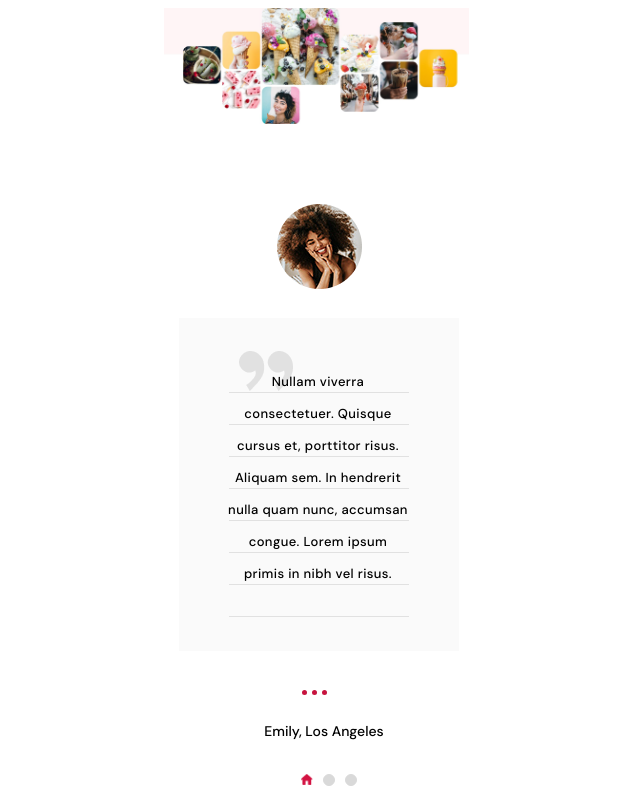
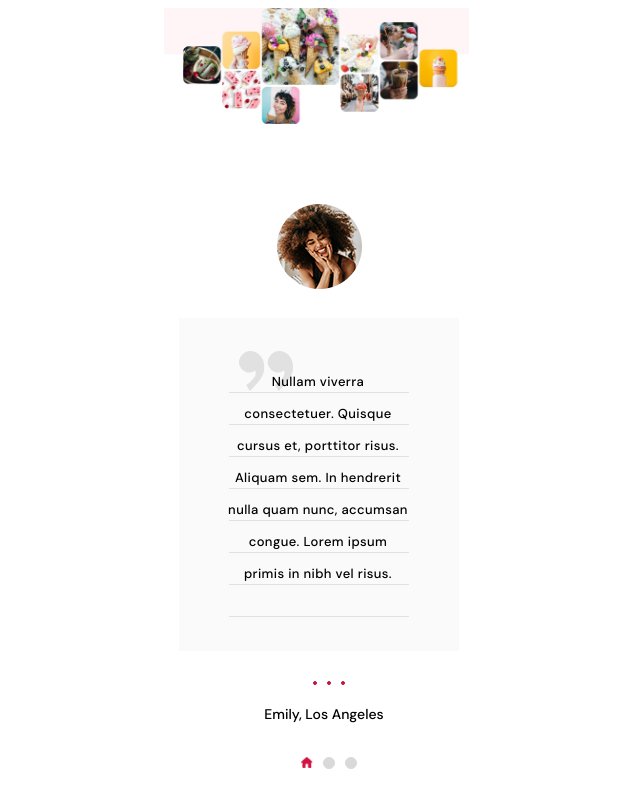
Before and after one commit to Jane-Horbul/icecream, a plain HTML site: page index.html in a window 1280 px wide. Shown: the whole page, without its empty margins (316-956 px from the left). Drawn offline with Linux system fonts and the light colour scheme.

Commit message:
Update main.css

```diff
--- a/main.css
+++ b/main.css
@@ -87,12 +87,18 @@ img {
 }
 .slider__points-list {
   display: flex;
+  list-style-type: none;
+  padding: 0;
   justify-content: center;
   color: #c7133e;
-  padding: 0px;
 }
 .slider__points-list-item {
   margin-left: 10px;
+  width: 4px;
+  height: 4px;
+  border: 1px solid #c7133e;
+  background-color: #c7133e;
+  border-radius: 50%;
 }
 .slider__adress {
   width: 290px;
```
